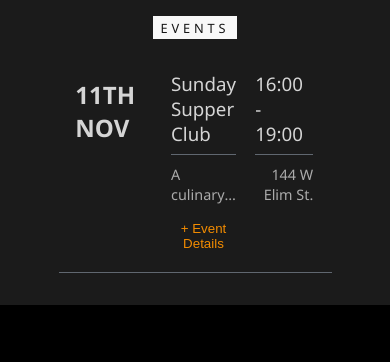
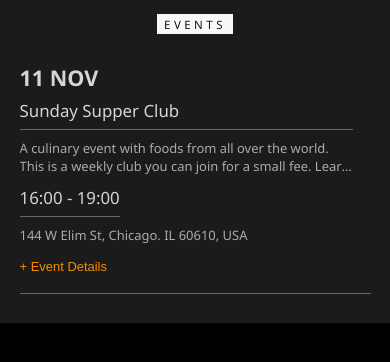
Before and after one commit to cliffordten/test-showcase, a React (Create React App) app in the folder event-with-react/: page /events in a window 390 px wide. Shown: the top 362 px of the page. Built offline with nearby package versions, Linux system fonts and the light colour scheme.

Commit message:
refact: splitting code into component

```diff
--- /dev/null
+++ b/event-with-react/src/components/event/event.component.js
@@ -0,0 +1,39 @@
+import React from 'react'
+import PropTypes from 'prop-types'
+import './event.styles.scss';
+
+const Event = props => {
+    return (
+        <div className="row event">
+            <div className="col event_date">
+                <h3>11<span>th</span> Nov</h3>
+            </div>
+            <div className="col event_info">
+                <div className="row event_name">
+                    <h3>Sunday Supper Club</h3>
+                </div>
+                <div className="row event_desc">
+                    <p>A culinary event with foods from all over the world. This is a weekly club you can join for a small fee. Learn cooking methods from top Chef alkjd lakdjf alkdjfa dlfkajd alsdkfja dsfa</p>
+                </div>
+            </div>
+            <div className="col event_venu">
+                <div className="row event_time">
+                    <h3>16:00 - 19:00</h3>
+                </div>
+                <div className="row event_loc">
+                    <p>144 W Elim St, Chicago. IL 60610, USA</p>
+                </div>
+            </div>
+            <div className="row event_detail_btn">
+                    <button type="button">+ Event Details</button>
+                </div>
+        </div>
+
+    )
+}
+
+Event.propTypes = {
+
+}
+
+export default Event
--- /dev/null
+++ b/event-with-react/src/components/event/event.styles.scss
@@ -0,0 +1,86 @@
+//************************* event global styles ****************************//
+
+.wrapper {
+  width: 100%;
+  background-color: #1b1b1b;
+  color: #d5d5d5;
+
+  .container {
+    width: 70%;
+    margin: auto;
+    padding: 1em;
+
+    .event_title {
+      width: fit-content;
+      margin: auto;
+      background-color: #f8f8f8;
+      color: #161616;
+
+      h2 {
+        padding: 0.2em 0.6em;
+        letter-spacing: 0.3em;
+        font-weight: 200;
+        text-transform: uppercase;
+        font-size: 0.8em;
+      }
+    }
+
+    .event_container {
+      padding: 1em 0;
+
+      & > .row {
+        width: 100%;
+      }
+    }
+  }
+}
+
+//************************* event responsive query media styles ****************************//
+
+@media (min-width: 2560px) {
+  body {
+    font-size: 160%;
+  }
+
+  .wrapper .container {
+    width: 50%;
+  }
+}
+
+@media (max-width: 1024px) {
+  .wrapper .container {
+    width: 80%;
+  }
+}
+
+@media (max-width: 768px) {
+  body {
+    font-size: 90%;
+  }
+}
+
+@media (max-width: 567px) {
+  body {
+    font-size: 75%;
+  }
+  .wrapper .container {
+    width: 90%;
+  }
+}
+
+@media (max-width: 475px) {
+  body {
+    font-size: 70%;
+  }
+}
+
+@media (max-width: 443px) {
+  body {
+    font-size: 90%;
+  }
+  .wrapper {
+    .container {
+      width: 90%;
+    }
+  }
+}
--- a/event-with-react/src/pages/events/events.page.js
+++ b/event-with-react/src/pages/events/events.page.js
@@ -1,6 +1,7 @@
 import React from 'react';
 import PropTypes from 'prop-types';
 import './events.styles.scss';
+import Event from '../../components/event/event.component';
 
 function EventPage(props) {
     return (
@@ -12,31 +13,8 @@ function EventPage(props) {
                     </div>
                 </div>
                 <div className="row event_container">
-                    <div className="row event">
-                        <div className="col event_date">
-                            <h3>11<span>th</span> Nov</h3>
-                        </div>
-                        <div className="col event_info">
-                            <div className="row event_name">
-                                <h3>Sunday Supper Club</h3>
-                            </div>
-                            <div className="row event_desc">
-                                <p>A culinary event with foods from all over the world. This is a weekly club you can join for a small fee. Learn cooking methods from top Chef alkjd lakdjf alkdjfa dlfkajd alsdkfja dsfa</p>
-                            </div>
-                            <div className="row event_detail_btn">
-                                <button type="button">+ Event Details</button>
-                            </div>
-                        </div>
-                        <div className="col event_venu">
-                            <div className="row event_time">
-                                <h3>16:00 - 19:00</h3>
-                            </div>
-                            <div className="row event_loc">
-                                <p>144 W Elim St, Chicago. IL 60610, USA</p>
-                            </div>
-                        </div>
-                    </div>
-                </div>
+               <Event/>
+               </div>
             </div>
         </div>
     )
--- a/event-with-react/src/pages/events/events.styles.scss
+++ b/event-with-react/src/pages/events/events.styles.scss
@@ -1,53 +1,31 @@
 //************************* event global styles ****************************//
 
-.wrapper {
-  width: 100%;
-  background-color: #1b1b1b;
-  color: #d5d5d5;
-
-  .container {
-    width: 70%;
-    margin: auto;
-    padding: 1em;
-
-    .event_title {
-      width: fit-content;
-      margin: auto;
-      background-color: #f8f8f8;
-      color: #161616;
-
-      h2 {
-        padding: 0.2em 0.6em;
-        letter-spacing: 0.3em;
-        font-weight: 200;
-        text-transform: uppercase;
-        font-size: 0.8em;
-      }
-    }
-
-    .event_container {
-      padding: 1em 0;
-
-      & > .row {
-        width: 100%;
-      }
-
 .event {
-        display: flex;
+  display: grid;
+  grid-template-columns: repeat(4, 1fr);
+  grid-template-rows: auto auto;
+  grid-template-areas:
+    "date info info venu"
+    "date btn btn btn";
   padding: 1em 0;
   border-bottom: 1px solid #606770;
 
-        & > .col {
-          flex: 1;
-          padding-right: 1.2em;
+  .event_info {
+    grid-area: info;
   }
 
-        & > .col.event_info {
-          flex: 2;
+  .event_venu {
+    grid-area: venu;
+  }
+
+  .event_detail_btn {
+    grid-area: btn;
   }
 
   .event_info,
   .event_venu {
+    padding-right: 1.2em;
+
     .event_name,
     .event_time {
       width: 100%;
@@ -88,6 +66,7 @@
   }
 
   .event_date {
+    grid-area: date;
     h3 {
       font-weight: bold;
       font-size: 1.5em;
@@ -104,14 +83,72 @@
   background-color: unset;
   color: #f38c01;
   border: 0;
+  font-size: 0.9em;
 
   &:hover {
     cursor: pointer;
     text-decoration: underline;
   }
 }
+
+//************************* event responsive query media styles ****************************//
+
+@media (max-width: 443px) {
+  body {
+    font-size: 90%;
+  }
+
+  .event {
+    display: block;
+    //   grid-template-columns: 1fr;
+    //   grid-template-rows: auto auto auto auto;
+    //   grid-template-areas:
+    //     "date"
+    //     "info"
+    //     "venu"
+    //     "btn";
+
+    .event_date {
+      padding: 0 1em 0 0;
+
+      h3 {
+        padding: 0;
+        text-align: start;
+        width: 100%;
+
+        span {
+          display: none;
         }
       }
     }
 
-//************************* event responsive query media styles ****************************//
+    .event_name {
+      padding: 0.5em 0;
+    }
+
+    .event_venu {
+      .event_time {
+        margin-left: inherit;
+        padding-top: 0.1em;
+      }
+      .event_loc {
+        text-align: inherit;
+      }
+    }
+  }
+}
+
+@media (max-width: 375px) {
+  body {
+    font-size: 88%;
+  }
+  .event {
+    & > * {
+      padding-left: 0.6em !important;
+      padding-right: 1em !important;
+    }
+    .event_desc {
+      display: none !important;
+    }
+  }
+}
```
Also changed, not shown: 1 other file (tests, documents, lock files or other folders). Lines whose indentation alone changed are shown as unchanged.
